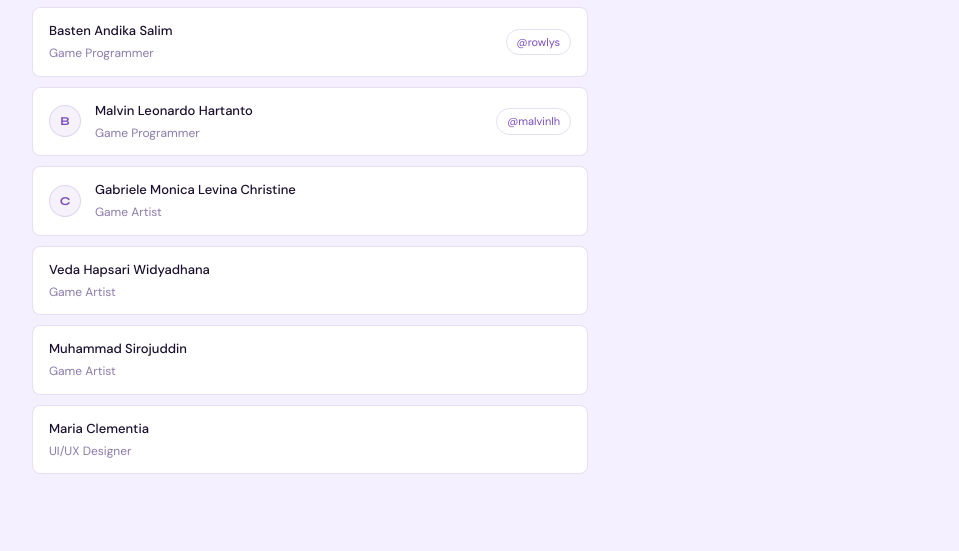
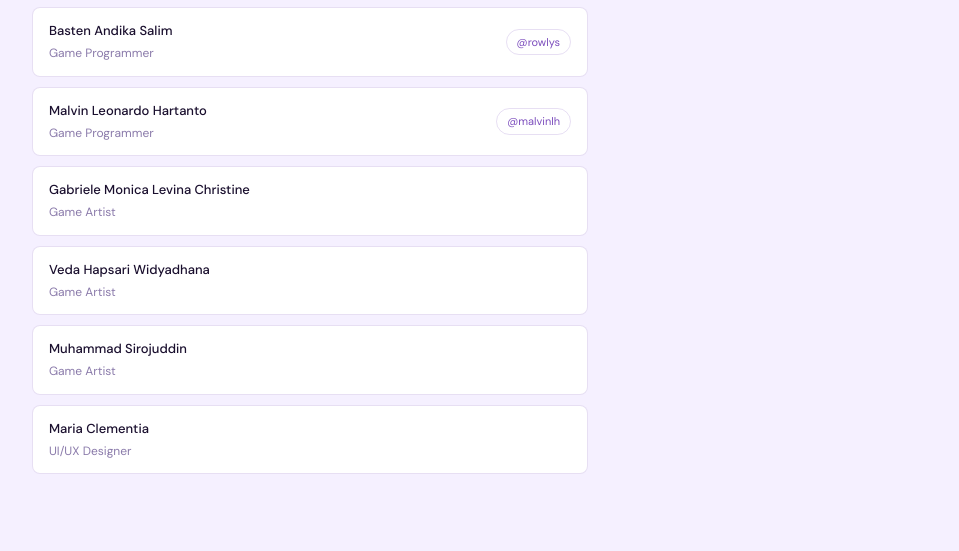
Before and after one commit to Nad795/Nad795.github.io, a plain HTML site: page hell-to-holy.html in a window 1280 px wide. Shown: the part 2421-2972 px from the top of the page, without its empty margins (160-1119 px from the left). Drawn offline with Linux system fonts and the light colour scheme.

Commit message:
add teams

```diff
--- a/hell-to-holy.html
+++ b/hell-to-holy.html
@@ -134,7 +134,6 @@
             <a href="https://github.com/rowlys" class="team-gh" target="_blank">@rowlys</a>
           </div>
           <div class="team-item">
-            <div class="team-avatar">B</div>
             <div class="team-info">
               <p class="team-name">Malvin Leonardo Hartanto</p>
               <p class="team-role">Game Programmer</p>
@@ -142,7 +141,6 @@
             <a href="https://github.com/malvinlh" class="team-gh" target="_blank">@malvinlh</a>
           </div>
           <div class="team-item">
-            <div class="team-avatar">C</div>
             <div class="team-info">
               <p class="team-name">Gabriele Monica Levina Christine</p>
               <p class="team-role">Game Artist</p>
```
Also changed, not shown: the-deadliners.html (+1 -0 lines), wander-bytes.html (+0 -1 lines).
